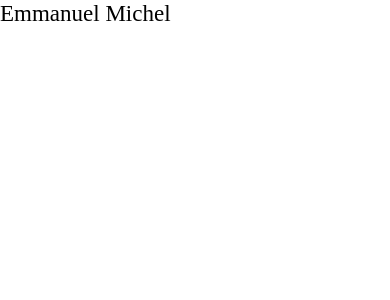
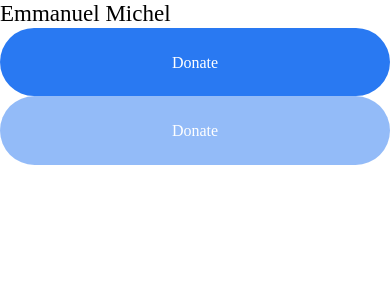
Before and after one commit to claytonseraphin/Donation-App, a React Native app in the folder DonationApp/: screen / in a window 390 px wide. Shown: the top 300 px of the page. Built offline with nearby package versions, Linux system fonts and the light colour scheme.

Commit message:
Added Button components

```diff
--- /dev/null
+++ b/DonationApp/components/Button/Button.js
@@ -0,0 +1,27 @@
+import React from 'react';
+import {Pressable, Text} from 'react-native';
+import PropTypes from 'prop-types';
+import style from './style';
+const Button = props => {
+  return (
+    <Pressable
+      disabled={props.isDisabled}
+      style={[style.button, props.isDisabled && style.disabled]}
+      onPress={() => props.onPress()}>
+      <Text style={style.title}>{props.title}</Text>
+    </Pressable>
+  );
+};
+
+Button.default = {
+  isDisabled: false,
+  onPress: () => {},
+};
+
+Button.propTypes = {
+  title: PropTypes.string.isRequired,
+  isDisabled: PropTypes.bool,
+  onPress: PropTypes.func,
+};
+
+export default Button;
--- /dev/null
+++ b/DonationApp/components/Button/style.js
@@ -0,0 +1,28 @@
+import {StyleSheet} from 'react-native';
+import {getFontFamily} from '../../assets/fonts/helper';
+import {
+  horizontalScale,
+  scaleFontSize,
+  verticalScale,
+} from '../../assets/styles/scaling';
+
+const style = StyleSheet.create({
+  button: {
+    backgroundColor: '#2979F2',
+    height: verticalScale(55),
+    justifyContent: 'center',
+    borderRadius: horizontalScale(50),
+  },
+  disabled: {
+    opacity: 0.5,
+  },
+  title: {
+    fontFamily: getFontFamily('Inter', '500'),
+    fontSize: scaleFontSize(16),
+    lineHeight: scaleFontSize(19),
+    color: '#FFFFFF',
+    textAlign: 'center',
+  },
+});
+
+export default style;
--- a/DonationApp/screens/Home/Home.js
+++ b/DonationApp/screens/Home/Home.js
@@ -3,11 +3,19 @@
 import {SafeAreaView} from 'react-native';
 import globalStyle from '../../assets/styles/globalStyle';
 import Header from '../../components/Header/Header';
+import Button from '../../components/Button/Button';
 
 const Home = () => {
   return (
     <SafeAreaView style={[globalStyle.backgroundWhite, globalStyle.flex]}>
       <Header title={'Emmanuel Michel'} type={1} />
+      <Button
+        title={'Donate'}
+        onPress={() => {
+          console.log('you just pressed me!');
+        }}
+      />
+      <Button title={'Donate'} isDisabled={true} />
     </SafeAreaView>
   );
 };
```
